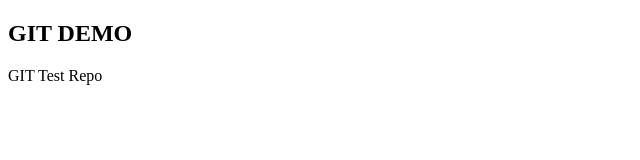
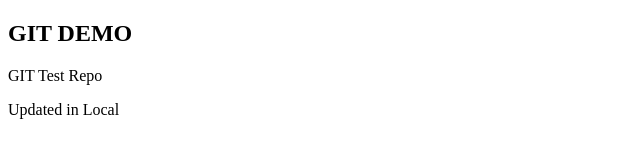
Before and after one commit to shriram2017/test, a plain HTML site: page index.html in a window 1280 px wide. Shown: the whole page, without its empty margins (0-640 px from the left). Drawn offline with Linux system fonts and the light colour scheme.

Commit message:
Updated index file in local repo

```diff
--- a/index.html
+++ b/index.html
@@ -8,5 +8,6 @@
 <body>
     <h2>GIT DEMO</h2>
     <p>GIT Test Repo</p>
+    <p>Updated in Local</p>
 </body>
 </html>
```
